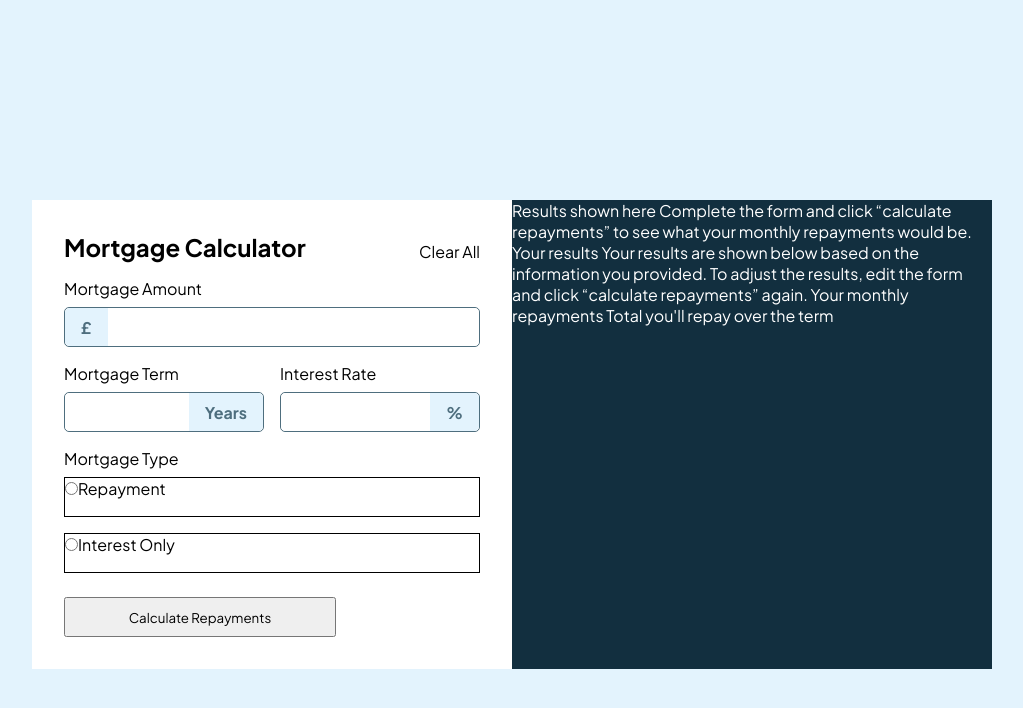
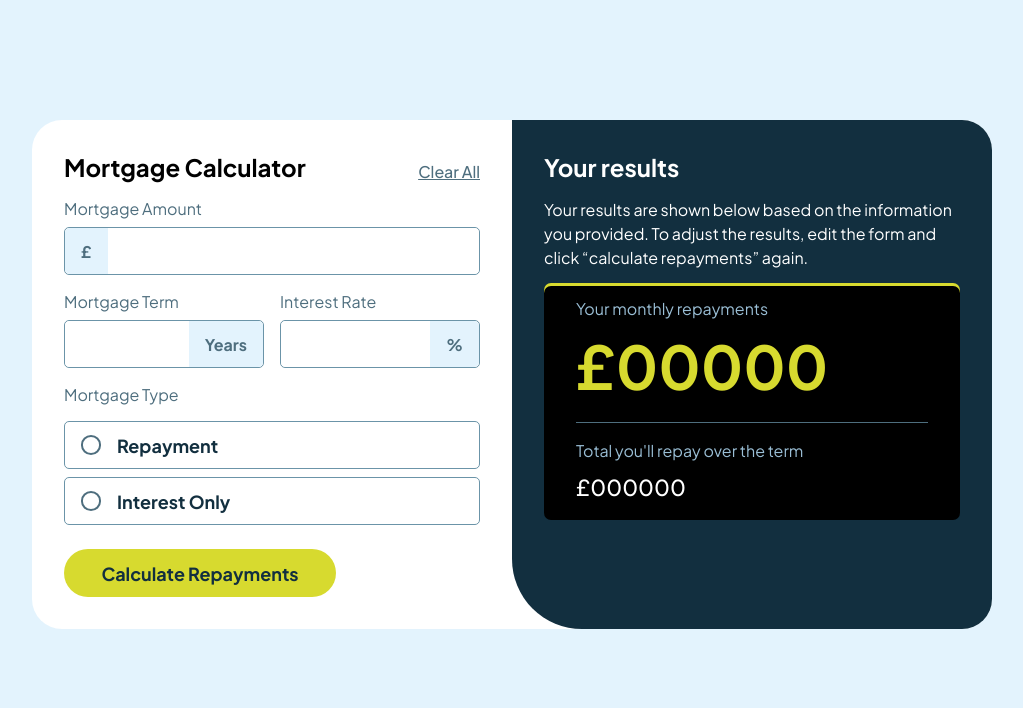
Before and after one commit to saga-k/FM-Mortgage-repayment-calculator, a plain HTML site: page mortgage-repayment-calculator-main/index.html in a window 1280 px wide. Shown: the whole page, without its empty margins (128-1151 px from the left). Drawn offline with Linux system fonts and the light colour scheme.

Commit message:
css almost done

```diff
--- a/mortgage-repayment-calculator-main/index.css
+++ b/mortgage-repayment-calculator-main/index.css
@@ -13,6 +13,20 @@
 - Slate 700: hsl(200, 24%, 40%)
 - Slate 900: hsl(202, 55%, 16%)
 */
+
+
+
+/*Global start----------------------------------------------------------------*/
+
+:root {
+  --lime: hsl(61, 70%, 52%);
+  --red: hsl(4, 69%, 50%);
+  --lightBlue: hsl(202, 86%, 94%);
+  --blue300: hsl(203, 41%, 72%);
+  --blue500: hsl(200, 26%, 54%);
+  --blue700: hsl(200, 24%, 40%);
+  --darkBlue: hsl(202, 55%, 16%);
+}
 
 * {
   margin: 0;
@@ -31,13 +45,25 @@ a,
 li,
 form,
 button,
-div {
+div,
+input {
   font-family: "Plus Jakarta Sans", sans-serif;
 }
 
+p {
+  line-height: 1.5em;
+}
+
 body {
-  background-color: hsl(202, 86%, 94%);
+  background-color: var(--lightBlue);
+
 }
+
+/*Global end -----------------------------------------------------------------*/
+
+
+
+/*Card start -----------------------------------------------------------------*/
 
 #card {
   background-color: white;
@@ -46,7 +72,8 @@ body {
   width: 80%;
   max-width: 60rem;
   margin: auto;
-  margin-top: 25vh;
+  margin-top: 15vh;
+  border-radius: 30px;
 }
 
 #left {
@@ -56,9 +83,15 @@ body {
 
 #right {
   grid-column: 2/3;
-  background-color: hsl(202, 55%, 16%);
+  background-color: var(--darkBlue);
   color: white;
+  border-radius: 0 30px 30px 70px;
+  padding: 2rem;
 }
+
+/*Card end -------------------------------------------------------------------*/
+
+
 
 /*Form start -----------------------------------------------------------------*/
 form {
@@ -66,7 +99,6 @@ form {
   grid-template-columns: 1fr 1fr 1fr 1fr 1fr 1fr;
   gap: 1rem;
 }
-
 
 #formTitle {
   grid-column: 1/5;
@@ -78,6 +110,9 @@ form {
   width: 100%;
   text-align: right;
   align-self: last baseline;
+  color: var(--blue700);
+  font-weight: 500;
+  text-decoration: underline;
 }
 
 .inputType {
@@ -85,20 +120,40 @@ form {
   justify-content: center;
   align-items: center;
   font-weight: 700;
-  color: hsl(200, 24%, 40%);
-  background-color: hsl(202, 86%, 94%);
+  color: var(--blue700);
+  background-color: var(--lightBlue);
   padding-left: 1rem;
   padding-right: 1rem;
 }
 
 .wrapper {
-  border: solid, 1px, hsl(200, 24%, 40%);
+  border: solid, 1.5px, var(--blue500);
   border-radius: 5px;
 }
 
 form input {
   border-radius: 5px;
   border: none;
+  font-size: 18px;
+  font-weight: 700;
+  padding-left: 1rem;
+  color: var(--darkBlue);
+
+  &:focus {
+    outline: none;
+  }
+}
+
+input::-webkit-outer-spin-button,
+input::-webkit-inner-spin-button {
+  -webkit-appearance: none;
+  margin: 0;
+}
+
+
+.label {
+  color: var(--blue700);
+  margin-bottom: 1rem;
 }
 
 /*Amount start ------------------------------------------------*/
@@ -108,10 +163,9 @@ form input {
 }
 
 #amountWrapper {
-  height: 2.5rem;
+  height: 3rem;
   margin-top: 0.5rem;
   display: flex;
-
 }
 
 #pound {
@@ -136,7 +190,7 @@ form input {
 
 #termWrapper {
   margin-top: 0.5rem;
-  height: 2.5rem;
+  height: 3rem;
   display: flex;
 }
 
@@ -162,7 +216,7 @@ form input {
 
 #interestRateWrapper {
   margin-top: 0.5rem;
-  height: 2.5rem;
+  height: 3rem;
   display: flex;
 }
 
@@ -178,6 +232,9 @@ form input {
 /*Interest rate end -------------------------------------------*/
 
 
+
+/*Radio buttons start------------------------------------------*/
+
 #radioButtons {
   grid-column: 1/7;
   width: 100%;
@@ -185,23 +242,18 @@ form input {
 
 #repayment {
   width: 100%;
-  border: solid 1px black;
-  height: 2.5rem;
-  margin-top: 0.5rem;
+  border: solid 1.5px var(--blue500);
+  height: 3rem;
+  font-size: 18px;
+  font-weight: 700;
 }
 
 #interestOnly {
   width: 100%;
-  border: solid 1px black;
-  height: 2.5rem;
-  margin-top: 0.5rem;
-}
-
-form button {
-  grid-column: 1/5;
-  height: 2.5rem;
-  margin-top: 0.5rem;
-
+  border: solid 1.5px var(--blue500);
+  height: 3rem;
+  font-size: 18px;
+  font-weight: 700;
 }
 
 fieldset {
@@ -209,8 +261,131 @@ fieldset {
   display: flex;
   flex-direction: column;
   gap: 0.5rem;
+  color: var(--darkBlue);
 }
 
-form label {
-  margin-bottom: 1rem;
+.radioButton {
+  display: flex;
+  align-items: center;
+  gap: 1rem;
+  padding-left: 1rem;
+  border-radius: 5px;
+  margin: 0;
 }
+
+input[type="radio"] {
+  height: 1.2rem;
+  width: 1.2rem;
+  appearance: none;
+  border: 2px solid var(--blue700);
+  border-radius: 50%;
+  outline: none;
+  cursor: pointer;
+
+  &:checked {
+    border-color: var(--lime);
+    background-color: var(--lime);
+    box-shadow: inset 0 0 0 3px white;
+  }
+}
+
+
+/*Radio buttons end--------------------------------------------*/
+
+form button {
+  grid-column: 1/5;
+  height: 3rem;
+  margin-top: 0.5rem;
+  background-color: var(--lime);
+  font-weight: 700;
+  font-size: 18px;
+  border: none;
+  border-radius: 25px;
+  color: var(--darkBlue);
+
+
+  &:hover {
+    background-color: hsl(61, 76%, 69%);
+  }
+
+}
+
+/*Form end -------------------------------------------------------------------*/
+
+
+
+/*Results start ---------------------------------------------------------------*/
+
+
+
+/*Empty results start------------------------------------------*/
+
+#emptyResults {
+  display: none;
+  flex-direction: column;
+  align-items: center;
+  gap: 1rem;
+  margin-top: 3rem;
+}
+
+#emptyResults p {
+  color: var(--blue300);
+  text-align: center;
+}
+
+
+
+/*Empty results end -------------------------------------------*/
+
+
+
+/*Populated results start --------------------------------------*/
+
+#completedResults {
+  display: flex;
+  flex-direction: column;
+  gap: 1rem;
+}
+
+#resultsBox {
+  height: min-content;
+  background-color: black;
+  border-radius: 7px;
+  padding: 0 2rem 0 2rem;
+  box-shadow: 0 -3px var(--lime);
+}
+
+#monthlyPaymentsBox {
+  border-bottom: 1px solid var(--blue700);
+  padding-top: 0.7rem;
+  padding-bottom: 0.7rem;
+}
+
+#monthlyPaymentsTitle {
+  color: var(--blue300);
+}
+
+#monthlyPaymentsNumber {
+  color: var(--lime);
+  font-weight: 700;
+  font-size: 60px;
+}
+
+#totalPaymentsBox {
+  padding-top: 1rem;
+  padding-bottom: 1rem;
+}
+
+#totalPaymentsTitle {
+  color: var(--blue300);
+}
+
+#totalPaymentsNumber {
+  font-size: 22px;
+  font-weight: 500;
+  margin-top: 0.5rem;
+}
+
+/*Populated results end --------------------------------------*/
+
+/*Results end ---------------------------------------------------------------*/
--- a/mortgage-repayment-calculator-main/index.html
+++ b/mortgage-repayment-calculator-main/index.html
@@ -29,7 +29,7 @@
 
         <!-- amount start--------------------------------------->
         <div id="amount">
-          <label>Mortgage Amount</label>
+          <label class="label">Mortgage Amount</label>
           <div id="amountWrapper" class="wrapper">
             <div id="pound" class="inputType">£</div>
             <input type="number" id="amountInput">
@@ -42,7 +42,7 @@
         <!-- years start---------------------------------------->
 
         <div id="term">
-          <label>Mortgage Term</label>
+          <label class="label">Mortgage Term</label>
           <div id="termWrapper" class="wrapper">
             <input type="number" id="termInput">
             <div id="years" class="inputType">Years</div>
@@ -55,7 +55,7 @@
         <!-- Interest rate start-------------------------------->
 
         <div id="interestRate">
-          <label>Interest Rate</label>
+          <label class="label">Interest Rate</label>
           <div id="interestRateWrapper" class="wrapper">
             <input type="number" id="interestRateInput">
             <div id="percent" class="inputType">%</div>
@@ -68,15 +68,17 @@
         <!-- Radio buttons start-------------------------------->
 
         <fieldset id="radioButtons">
-          <legend>Mortgage Type</legend>
+          <legend class="label">Mortgage Type</legend>
 
-          <div id="repayment">
-            <input type="radio" name="mortgageType" class="radio">Repayment
-          </div>
+          <label id="repayment" class="radioButton">
+            <input type="radio" name="mortgageType" class="radio">
+            Repayment
+          </label>
 
-          <div id="interestOnly">
-            <input type="radio" name="mortgageType" class="radio">Interest Only
-          </div>
+          <label id="interestOnly" class="radioButton">
+            <input type="radio" name="mortgageType" class="radio">
+            Interest Only
+          </label>
 
         </fieldset>
 
@@ -87,33 +89,45 @@
     </div>
 
 
-    <!-- Empty results start -->
+    <!-- Empty results start -------------------------------------------------->
     <div id="right">
       <div id="emptyResults">
 
-        <p>Results shown here
+        <img src="assets/images/illustration-empty.svg">
 
-          Complete the form and click “calculate repayments” to see what
-          your monthly repayments would be.
+        <h2>Results shown here</h2>
+
+        <p>Complete the form and click “calculate repayments” to see what your monthly repayments would be.
         </p>
       </div>
 
-      <!-- Empty results end -->
+      <!-- Empty results end -------------------------------------------------->
 
 
 
       <!-- Completed results start -->
       <div id="completedResults">
+
+        <h2>Your results</h2>
+
         <p>
-          Your results
-
           Your results are shown below based on the information you provided.
           To adjust the results, edit the form and click “calculate repayments” again.
+        </p>
 
-          Your monthly repayments
+        <div id="resultsBox">
 
-          Total you'll repay over the term
-        </p>
+          <div id="monthlyPaymentsBox">
+            <p id="monthlyPaymentsTitle">Your monthly repayments</p>
+            <p id="monthlyPaymentsNumber">£00000</p>
+          </div>
+
+          <div id="totalPaymentsBox">
+            <P id="totalPaymentsTitle">Total you'll repay over the term</P>
+            <p id="totalPaymentsNumber">£000000</p>
+          </div>
+
+        </div>
 
       </div>
     </div>
```
Also changed, not shown: 3 other files.
